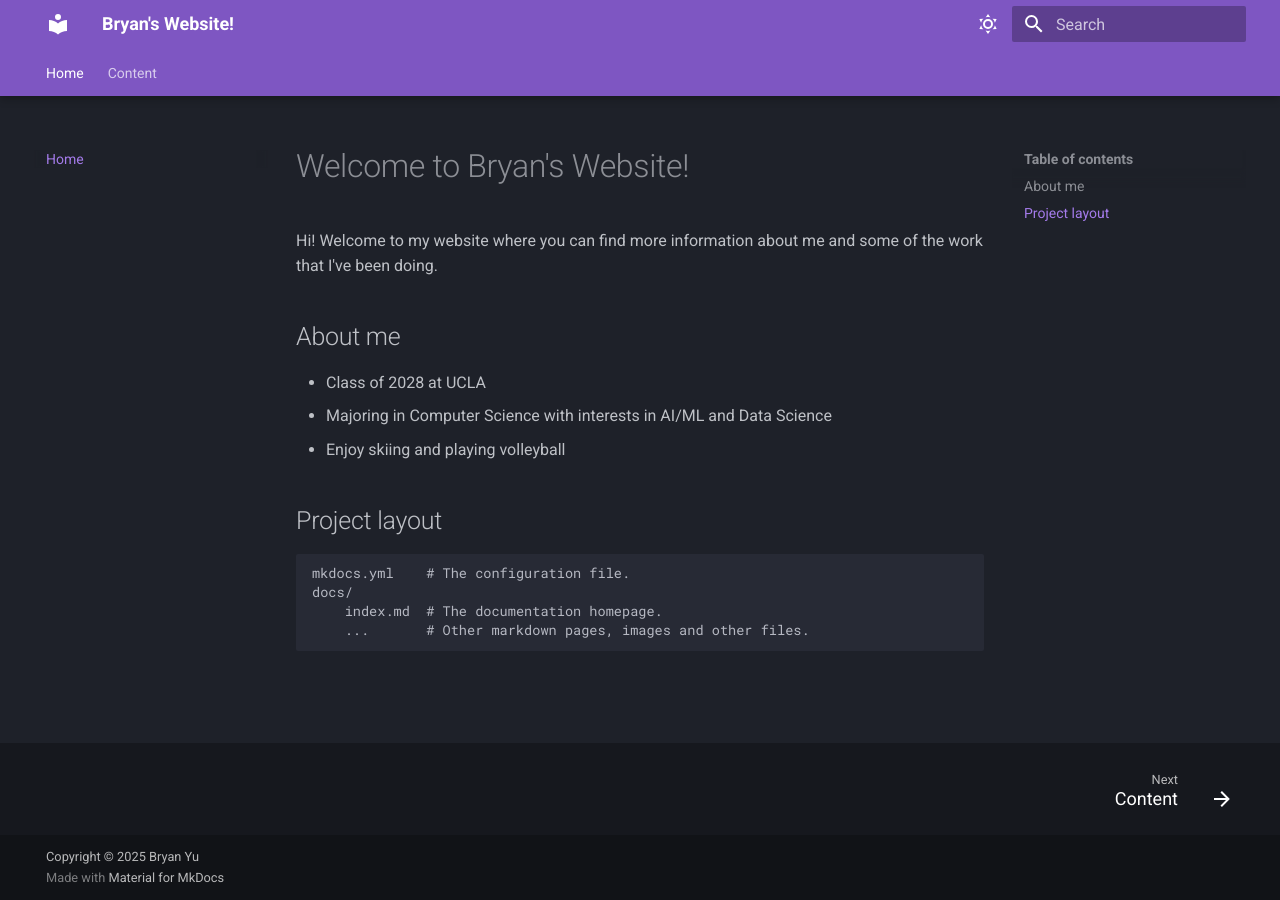
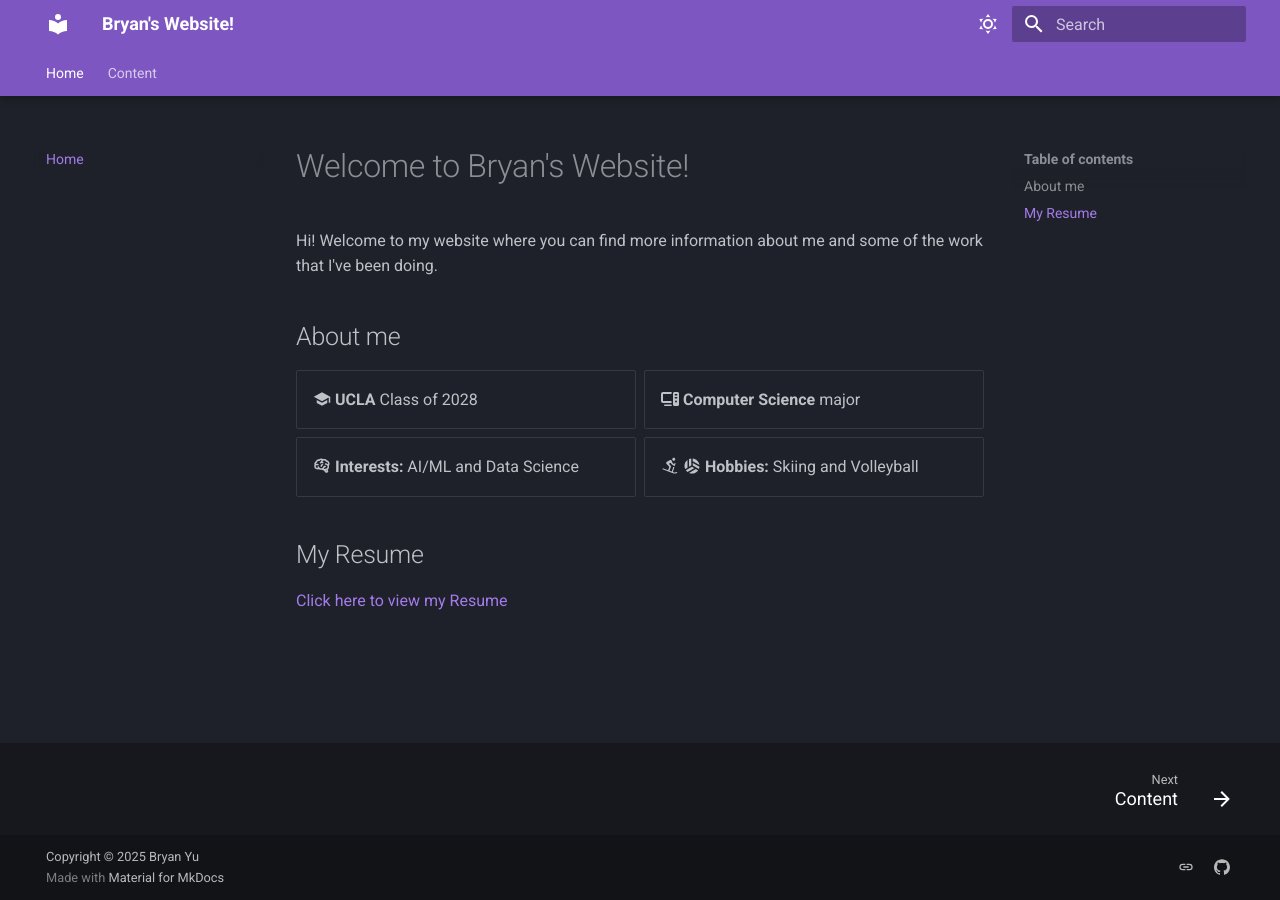
Before and after one commit to lelinyu/personal, an MkDocs documentation site: the page built from docs/index.md, in a window 1280 px wide. Built offline with MkDocs 1.6.1 and Material for MkDocs 9.7.7, drawn with Linux system fonts in a browser that asks for light colours.

Commit message:
grid layout

```diff
--- a/docs/index.md
+++ b/docs/index.md
@@ -4,13 +4,15 @@ Hi! Welcome to my website where you can find more information about me and some
 
 ## About me
 
-* Class of 2028 at UCLA
-* Majoring in Computer Science with interests in AI/ML and Data Science
-* Enjoy skiing and playing volleyball
+<div class="grid cards" markdown>
 
-## Project layout
+- :material-school: __UCLA__ Class of 2028
+- :fontawesome-solid-computer: __Computer Science__ major
+- :material-brain: __Interests:__ AI/ML and Data Science
+- :material-ski: :material-volleyball: __Hobbies:__ Skiing and Volleyball
 
-    mkdocs.yml    # The configuration file.
-    docs/
-        index.md  # The documentation homepage.
-        ...       # Other markdown pages, images and other files.
+</div>
+
+## My Resume
+
+[Click here to view my Resume](Yu_Bryan_Resume_2024.pdf)
--- a/mkdocs.yml
+++ b/mkdocs.yml
@@ -32,6 +32,7 @@ nav:
 
 markdown_extensions:
   - attr_list
+  - md_in_html
   - pymdownx.emoji:
       emoji_index: !!python/name:material.extensions.emoji.twemoji
       emoji_generator: !!python/name:material.extensions.emoji.to_svg
@@ -39,4 +40,11 @@ markdown_extensions:
   - pymdownx.tabbed:
       alternate_style: true
 
+extra:
+  social:
+    - icon: simple/linkedin
+      link: https://www.linkedin.com/in/bryanleyu/
+    - icon: simple/github
+      link: https://github.com/lelinyu
+
 copyright: Copyright &copy; 2025 Bryan Yu
```
Also changed, not shown: README.md (+3 -0 lines), 1 other file.
